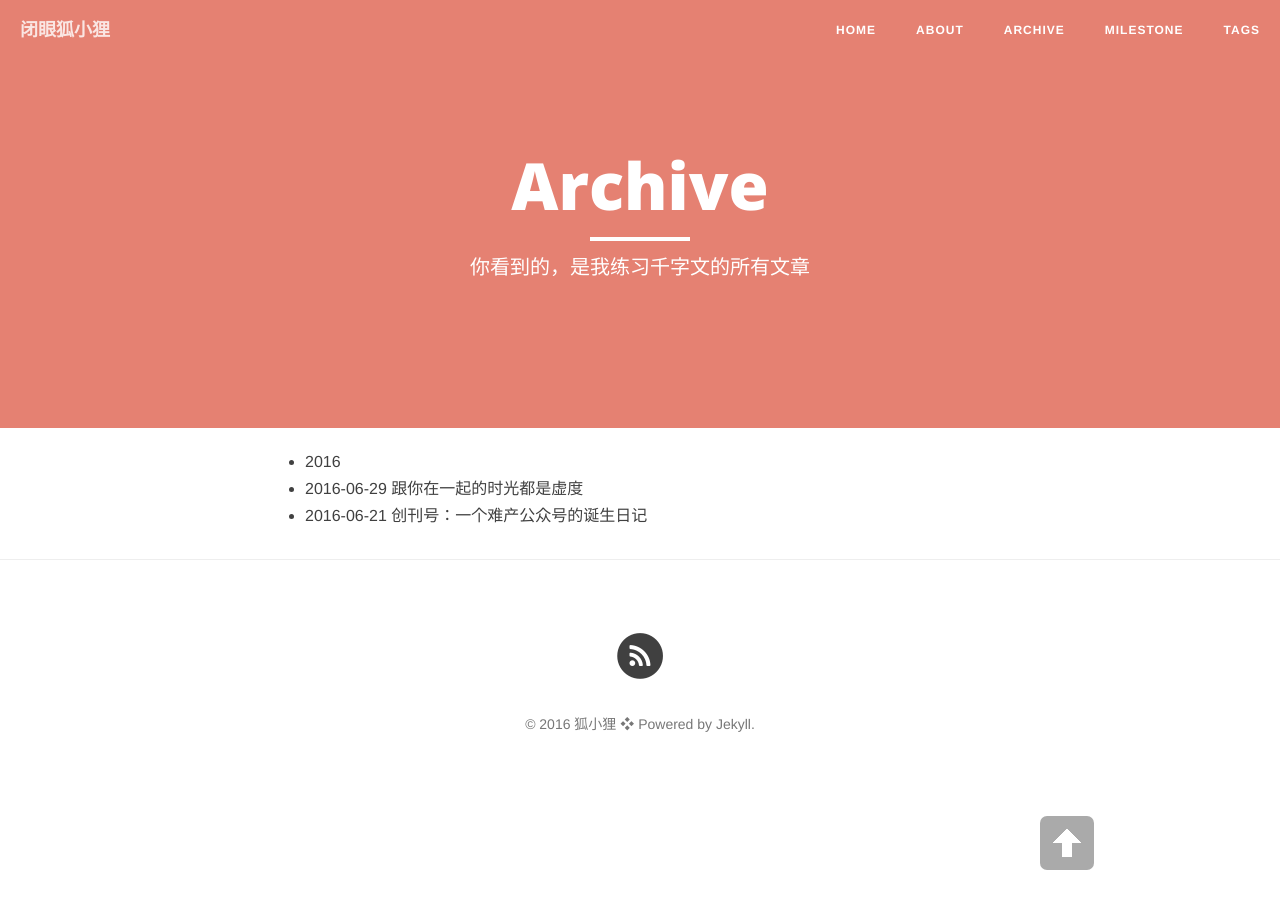
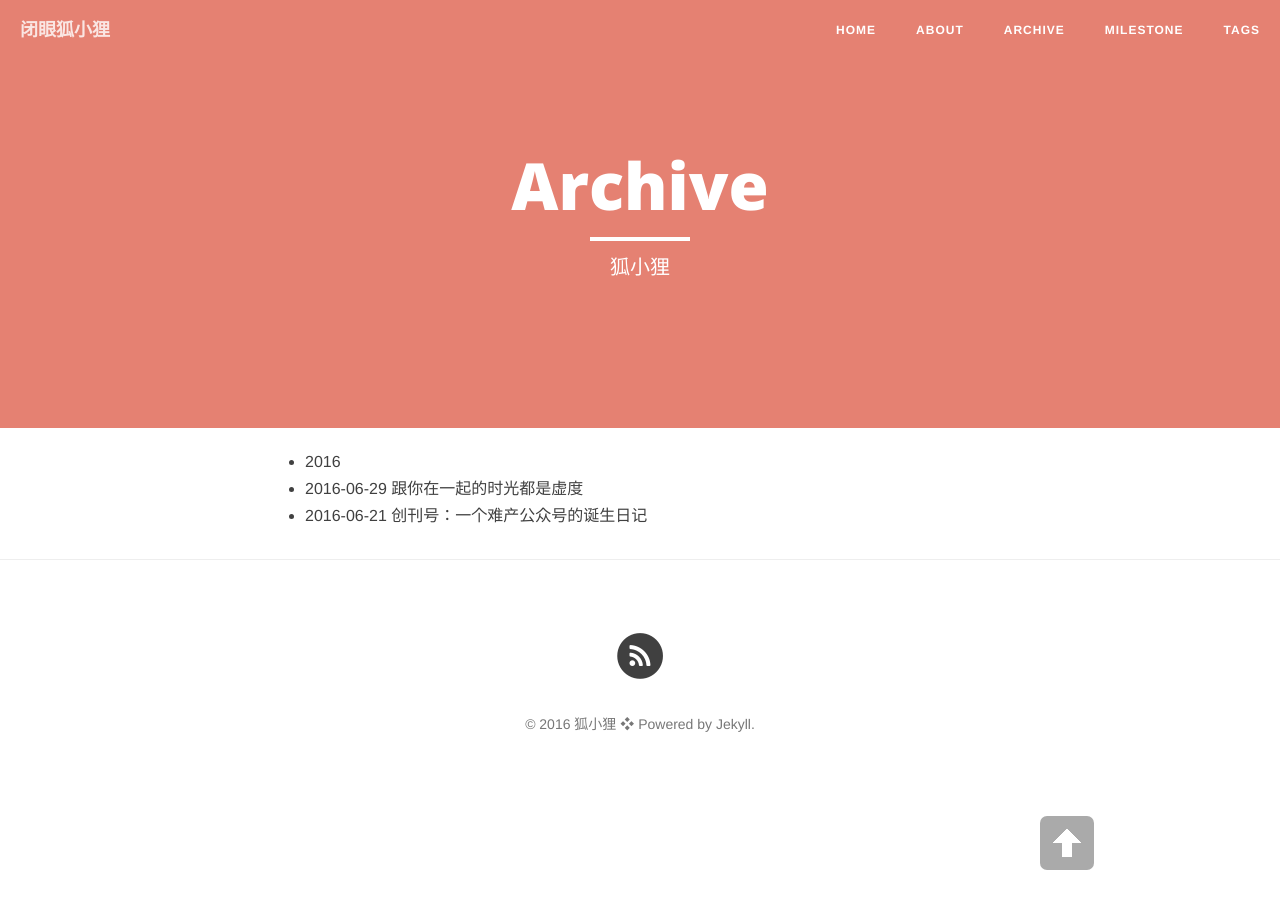
Before and after one commit to kkryoung/kkryoung.github.io, a Jekyll site: the page built from archive.md, in a window 1280 px wide. Built offline with Jekyll 4.4.1, drawn with Linux system fonts in a browser that asks for light colours; nearby versions of some CDN libraries.

Commit message:
Update archive.md

```diff
--- a/archive.md
+++ b/archive.md
@@ -1,7 +1,7 @@
 ---
 layout: page
 title: "Archive"
-description: "你看到的，是我练习千字文的所有文章"
+description: "狐小狸"
 header-img: "img/orange.jpg"
 ---
 
```
